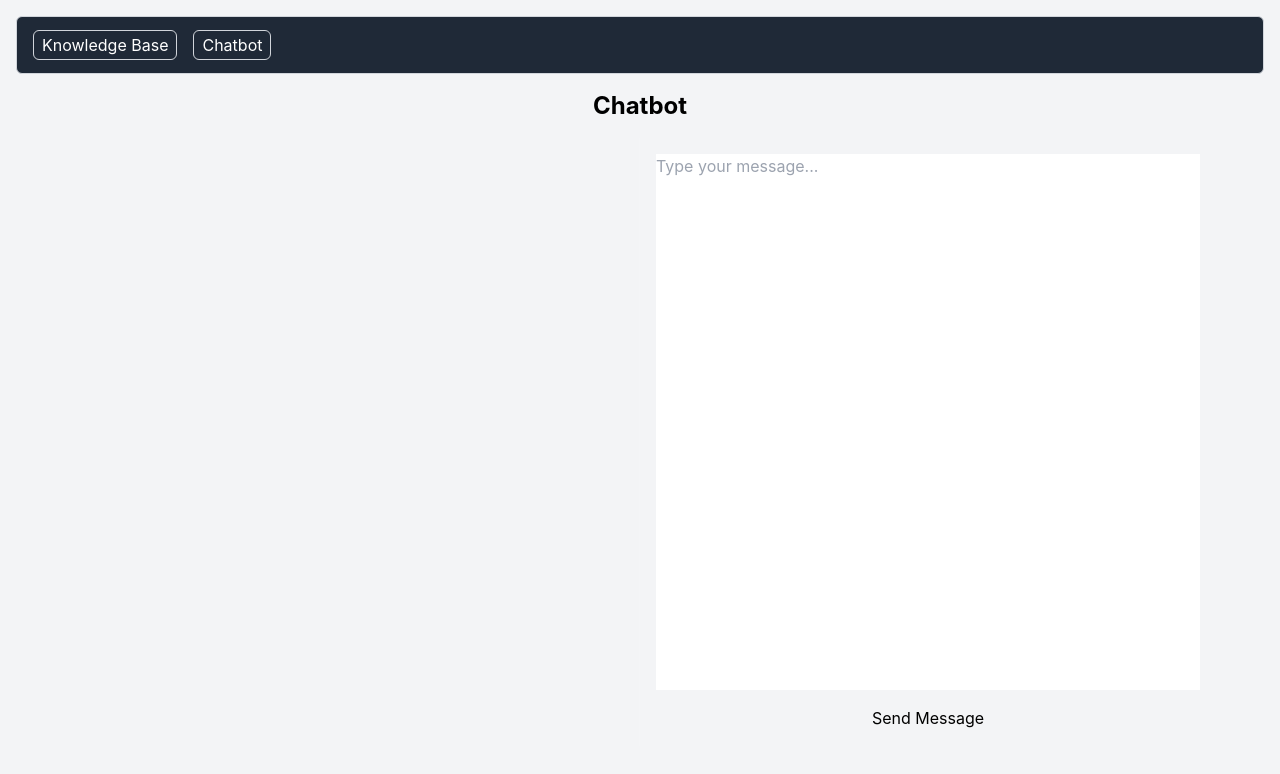
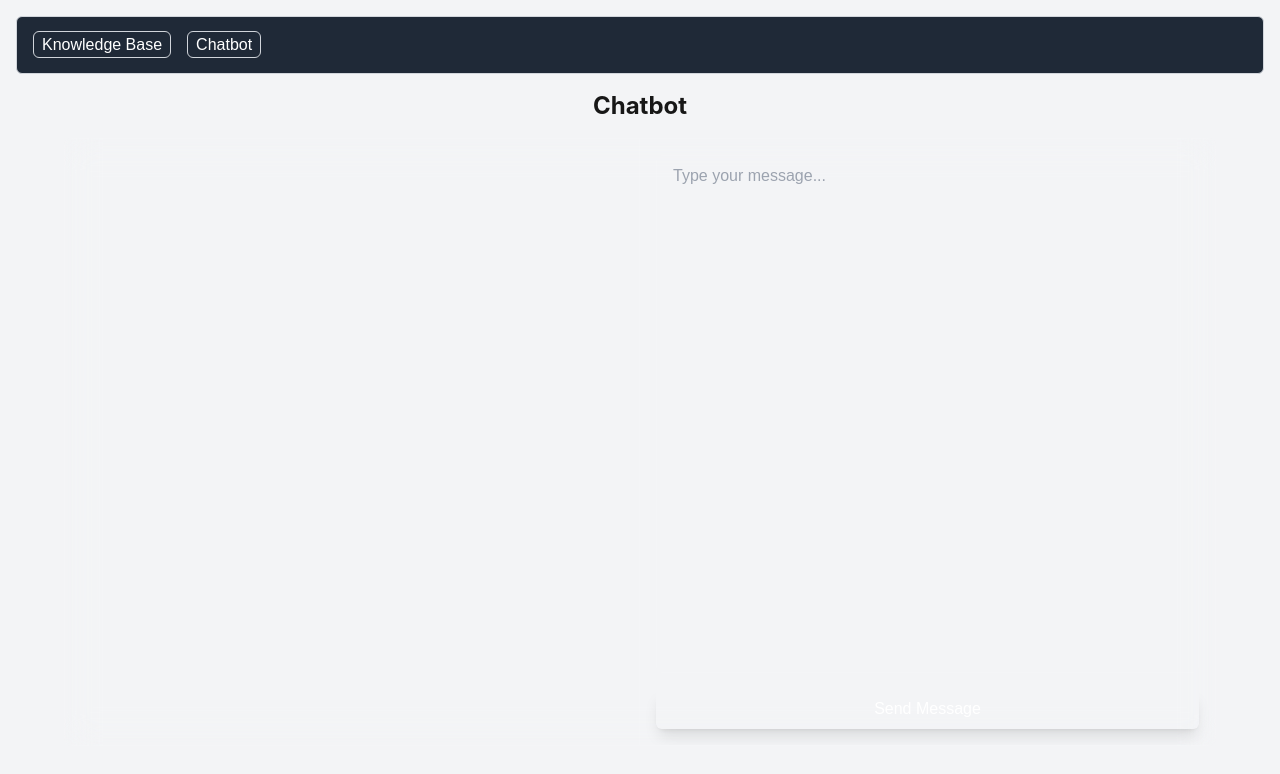
Before and after one commit to SreeharshaNalluri/orange_oracle_proj, a Next.js app: page /chatbot in a window 1280 px wide. Shown: the top 774 px of the page. Built offline with nearby package versions, Linux system fonts and the light colour scheme.

Commit message:
Updated custom background and layout

```diff
--- a/pages/_app.tsx
+++ b/pages/_app.tsx
@@ -1,8 +1,10 @@
-import "../styles/globals.css";
+import "@/app/globals.css";
 import type { AppProps } from "next/app";
 
-function MyApp({ Component, pageProps }: AppProps) {
-  return <Component {...pageProps} />;
+export default function App({ Component, pageProps }: AppProps) {
+  return (
+    <div className="bg-[var(--background)] min-h-screen">
+      <Component {...pageProps} />
+    </div>
+  );
 }
-
-export default MyApp;
```
